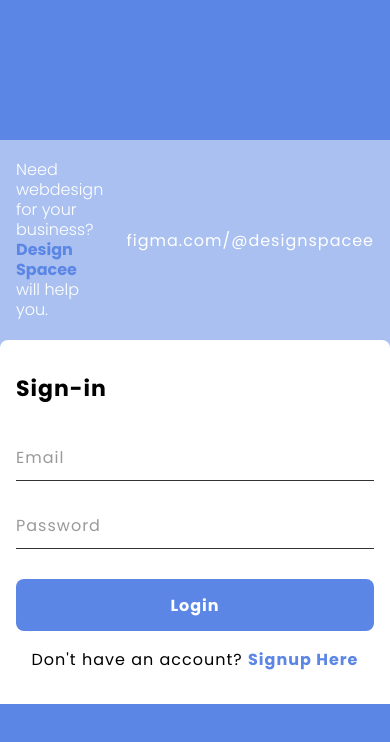
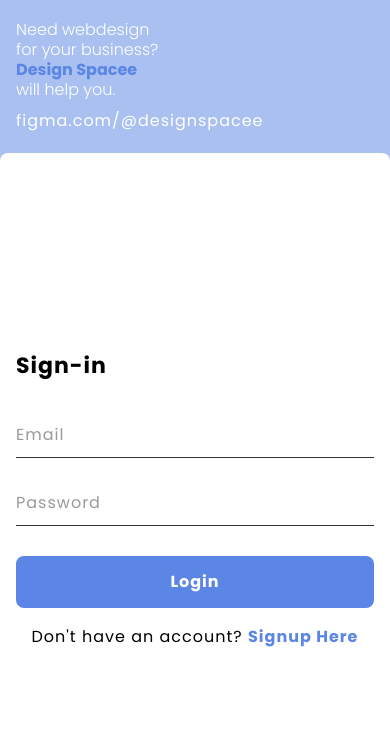
Before and after one commit to maynardvillar/APPDEV1, a React (Vite) app in the folder F_L04_ReactJsStylingFigmaConversion/: page / in a window 390 px wide. Shown: the top 742 px of the page. Built offline with nearby package versions, Linux system fonts and the light colour scheme.

Commit message:
Polish mobile layout for Login and Sign Up screens

```diff
--- a/F_L04_ReactJsStylingFigmaConversion/src/pages/Login/Login.module.css
+++ b/F_L04_ReactJsStylingFigmaConversion/src/pages/Login/Login.module.css
@@ -171,15 +171,17 @@
    Tighten all spacing; hide logo; simplify border-radius.
    ===================================================== */
 @media (max-width: 480px) {
-    /* Wrapper: let height grow with content */
+    /* Wrapper: fill the full screen — no blue space above or below */
     .login {
-        min-height: unset;
+        min-height: 100vh;
     }
 
-    /* Left panel: tighter padding */
+    /* Left panel: column so tagline and figma link stack vertically */
     .left {
+        flex-direction: column;
+        align-items: flex-start;
         padding: 20px 16px;
-        gap: 16px;
+        gap: 8px;
     }
 
     /* Tagline: smallest readable size */
--- a/F_L04_ReactJsStylingFigmaConversion/src/pages/Signup/Signup.module.css
+++ b/F_L04_ReactJsStylingFigmaConversion/src/pages/Signup/Signup.module.css
@@ -213,15 +213,17 @@
    Tighten all spacing; hide logo; stack social buttons.
    ===================================================== */
 @media (max-width: 480px) {
-    /* Wrapper: let height grow with content */
+    /* Wrapper: fill the full screen — no blue space above or below */
     .signup {
-        min-height: unset;
+        min-height: 100vh;
     }
 
-    /* Left panel: tighter padding */
+    /* Left panel: column so tagline and figma link stack vertically */
     .left {
+        flex-direction: column;
+        align-items: flex-start;
         padding: 20px 16px;
-        gap: 16px;
+        gap: 8px;
     }
 
     /* Tagline: smallest readable size */
```
